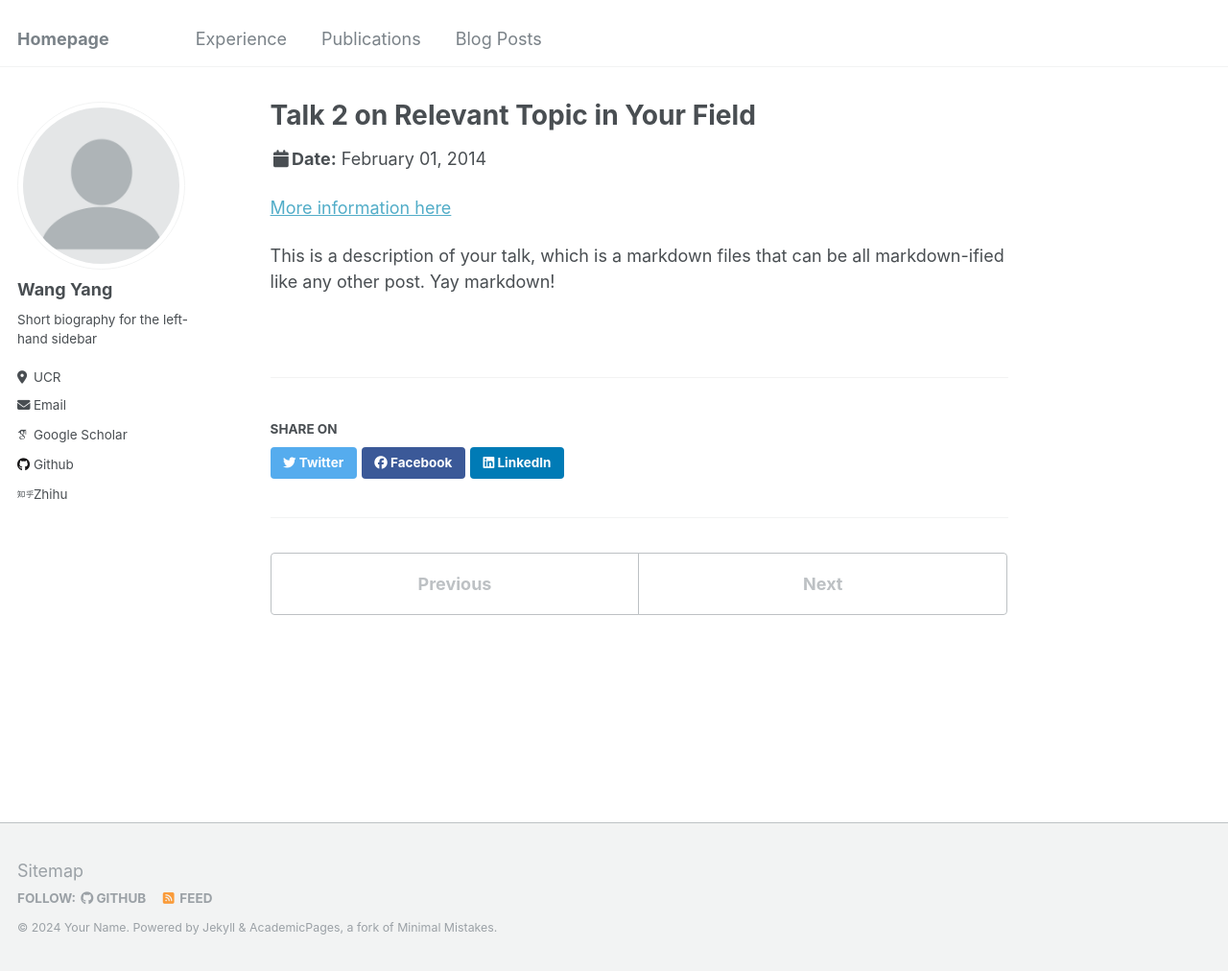
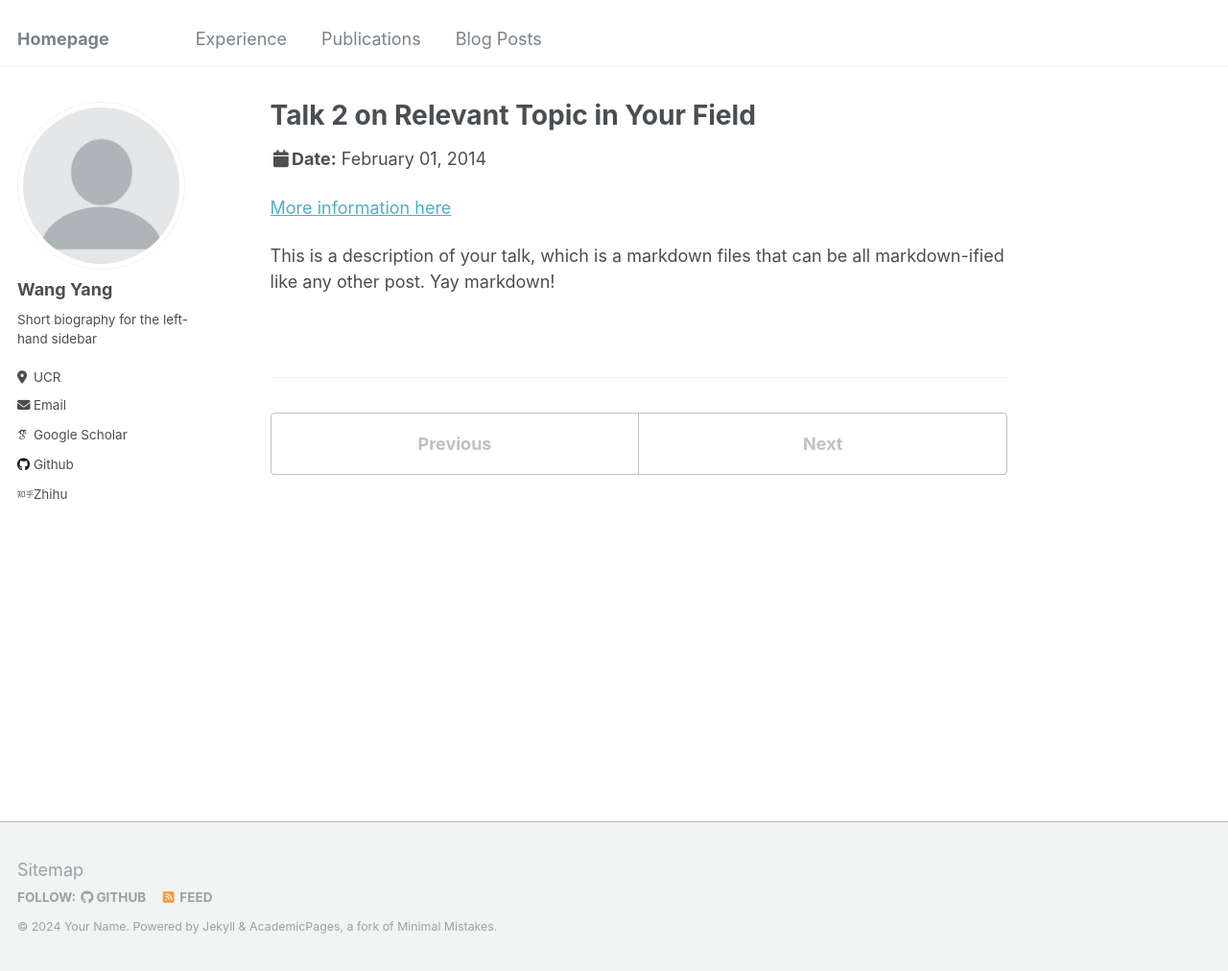
Before and after one commit to uservan/uservan.github.io, a Jekyll site: the page built from _talks/2014-02-01-talk-2.md, in a window 1280 px wide and 1012 px high. Shown: the whole window at 96% size. Built offline with Jekyll 4.4.1, drawn with Linux system fonts in a browser that asks for light colours; some web fonts are replaced; part of the change alters nothing that is shown.

Commit message:
Update _config.yml

```diff
--- a/_config.yml
+++ b/_config.yml
@@ -242,7 +242,7 @@ defaults:
       layout: single
       author_profile: true
       share: true
-      comments: true
+      comments: false
   # _publications
   - scope:
       path: ""
@@ -260,7 +260,7 @@ defaults:
       layout: single
       author_profile: true
       share: true
-      comment: true
+      comment: false
   # _talks
   - scope:
       path: ""
@@ -268,7 +268,7 @@ defaults:
     values:
       layout: talk
       author_profile: true
-      share: true
+      share: false
 
 
 # Sass/SCSS
```
